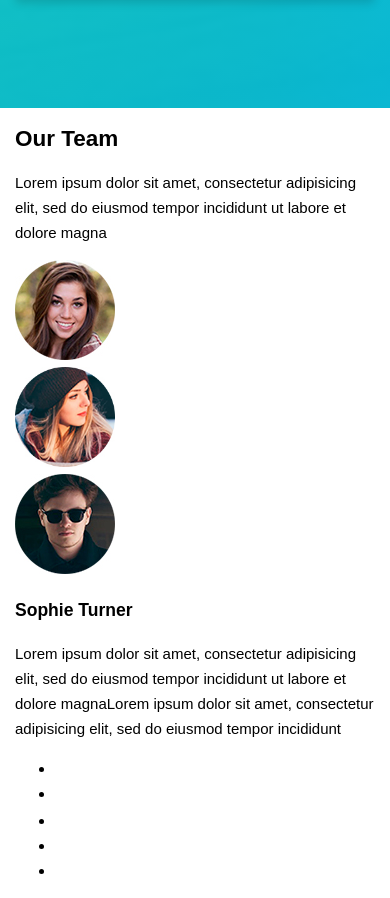
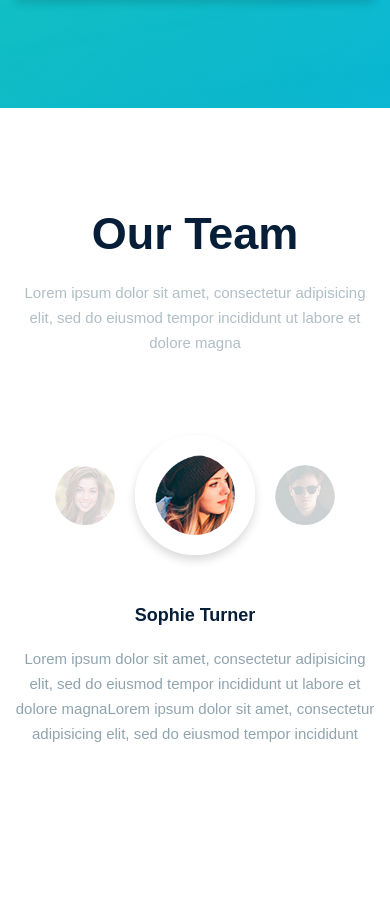
Before and after one commit to Bobokhuja/dart, a website: page src/pug/index.pug in a window 390 px wide. Shown: the part 5309-6207 px from the top of the page. Drawn offline with nearby package versions, Linux system fonts and the light colour scheme; files that its build step writes are made by us from their sources; files whose address does not match are found by name; a web font is replaced by a local one.

Commit message:
верстка и адаптация блока team

```diff
--- a/src/pug/parts/team.pug
+++ b/src/pug/parts/team.pug
@@ -20,7 +20,7 @@ section.team.wrap
         ul.team__social.social
           li.social__item
             a(href="#").social__link
-              svg(width="18", height="16", aria-label="Twitter Sophie Turner").social__svg
+              svg(width="18", height="18", aria-label="Twitter Sophie Turner").social__svg
                 use(xlink:href="img/symbol/sprite.svg#twitter")
           li.social__item
             a(href="#").social__link
@@ -36,7 +36,53 @@ section.team.wrap
                 use(xlink:href="img/symbol/sprite.svg#dribbble")
           li.social__item
             a(href="#").social__link
-              svg(width="18", height="12", aria-label="Behance Sophie Turner").social__svg
+              svg(width="18", height="16", aria-label="Behance Sophie Turner").social__svg
                 use(xlink:href="img/symbol/sprite.svg#behance")
       .team__item.team__item--active
+        h3.team__name Sophie Turner
+        p.team__text Lorem ipsum dolor sit amet, consectetur adipisicing elit, sed do eiusmod tempor incididunt ut labore et dolore magnaLorem ipsum dolor sit amet, consectetur adipisicing elit, sed do eiusmod tempor incididunt
+        ul.team__social.social
+          li.social__item
+            a(href="#").social__link
+              svg(width="18", height="18", aria-label="Twitter Sophie Turner").social__svg
+                use(xlink:href="img/symbol/sprite.svg#twitter")
+          li.social__item
+            a(href="#").social__link
+              svg(width="10", height="18", aria-label="Facebook Sophie Turner").social__svg
+                use(xlink:href="img/symbol/sprite.svg#facebook")
+          li.social__item
+            a(href="#").social__link
+              svg(width="21", height="20", aria-label="Linkedin Sophie Turner").social__svg
+                use(xlink:href="img/symbol/sprite.svg#linkedin")
+          li.social__item
+            a(href="#").social__link
+              svg(width="18", height="18", aria-label="Dribbble Sophie Turner").social__svg
+                use(xlink:href="img/symbol/sprite.svg#dribbble")
+          li.social__item
+            a(href="#").social__link
+              svg(width="18", height="16", aria-label="Behance Sophie Turner").social__svg
+                use(xlink:href="img/symbol/sprite.svg#behance")
       .team__item
+        h3.team__name Sophie Turner
+        p.team__text Lorem ipsum dolor sit amet, consectetur adipisicing elit, sed do eiusmod tempor incididunt ut labore et dolore magnaLorem ipsum dolor sit amet, consectetur adipisicing elit, sed do eiusmod tempor incididunt
+        ul.team__social.social
+          li.social__item
+            a(href="#").social__link
+              svg(width="18", height="18", aria-label="Twitter Sophie Turner").social__svg
+                use(xlink:href="img/symbol/sprite.svg#twitter")
+          li.social__item
+            a(href="#").social__link
+              svg(width="10", height="18", aria-label="Facebook Sophie Turner").social__svg
+                use(xlink:href="img/symbol/sprite.svg#facebook")
+          li.social__item
+            a(href="#").social__link
+              svg(width="21", height="20", aria-label="Linkedin Sophie Turner").social__svg
+                use(xlink:href="img/symbol/sprite.svg#linkedin")
+          li.social__item
+            a(href="#").social__link
+              svg(width="18", height="18", aria-label="Dribbble Sophie Turner").social__svg
+                use(xlink:href="img/symbol/sprite.svg#dribbble")
+          li.social__item
+            a(href="#").social__link
+              svg(width="18", height="16", aria-label="Behance Sophie Turner").social__svg
+                use(xlink:href="img/symbol/sprite.svg#behance")
--- /dev/null
+++ b/src/scss/blocks/social.scss
@@ -0,0 +1,29 @@
+.social {
+  display: flex;
+  align-items: center;
+  justify-content: center;
+  padding: 0;
+  margin: 0;
+  list-style: none;
+}
+
+.social__item {
+  margin: 0 15px;
+
+  &:first-child {
+    margin-left: 0;
+  }
+
+  &:last-child {
+    margin-right: 0;
+  }
+}
+
+.social__svg {
+  fill: $blueGray3;
+  transition: all, 0.3s;
+
+  &:hover {
+    fill: darken($blueGray3, 10%);
+  }
+}
--- /dev/null
+++ b/src/scss/blocks/team.scss
@@ -0,0 +1,124 @@
+.team {
+  padding-top: 80px;
+  padding-bottom: 80px;
+  text-align: center;
+}
+
+.team__title {
+  margin: 20px 0;
+  font-size: 45px;
+  font-weight: 600;
+  line-height: 52px;
+  color: $blue;
+}
+
+.team__description {
+  max-width: 555px;
+  margin: 20px auto;
+  font-size: 15px;
+  line-height: 25px;
+  color: $blueGray;
+}
+
+.team__block {
+  max-width: 655px;
+  margin: 80px auto 0;
+}
+
+.team__tabs {
+  display: flex;
+  align-items: center;
+  justify-content: center;
+}
+
+.team__tab-link {
+  display: block;
+  overflow: hidden;
+  border-radius: 50%;
+}
+
+.team__tab {
+  width: 100px;
+  height: 100px;
+  margin: 0 20px 30px;
+  opacity: 0.2;
+  transition: opacity, 0.3s;
+
+  @media (max-width: 570px) {
+    width: 60px;
+    height: 60px;
+    margin: 0 10px 30px;
+
+    img {
+      width: 60px;
+      height: 60px;
+    }
+  }
+
+  &:hover {
+    opacity: 0.5;
+  }
+
+  &--active {
+    width: 200px;
+    height: 200px;
+    opacity: 1;
+
+    &:hover {
+      opacity: 1;
+    }
+
+    .team__tab-link {
+      box-sizing: border-box;
+      width: 200px;
+      height: 200px;
+      border: 20px solid $white;
+      box-shadow: 0 5px 10px 0 rgb(0 0 0 / 15%);
+    }
+
+    img {
+      width: 160px;
+      height: 160px;
+    }
+
+    @media (max-width: 570px) {
+      width: 120px;
+      height: 120px;
+
+      .team__tab-link {
+        width: 120px;
+        height: 120px;
+      }
+
+      img {
+        width: 100px;
+        height: 100px;
+      }
+    }
+  }
+}
+
+.team__item {
+  display: none;
+
+  &--active {
+    display: block;
+  }
+}
+
+.team__name {
+  font-size: 18px;
+  font-weight: 700;
+  line-height: 25px;
+  color: $blue;
+}
+
+.team__text {
+  font-size: 15px;
+  line-height: 25px;
+  color: $blueGray3;
+}
+
+.team__social {
+  margin-top: 30px;
+}
--- a/src/scss/style.scss
+++ b/src/scss/style.scss
@@ -6,6 +6,7 @@
 @import "normalize";
 @import "core";
 
+@import "blocks/social";
 @import "blocks/top";
 @import "blocks/header";
 @import "blocks/menu";
@@ -14,3 +15,4 @@
 @import "blocks/counts";
 @import "blocks/services";
 @import "blocks/reviews";
+@import "blocks/team";
```
